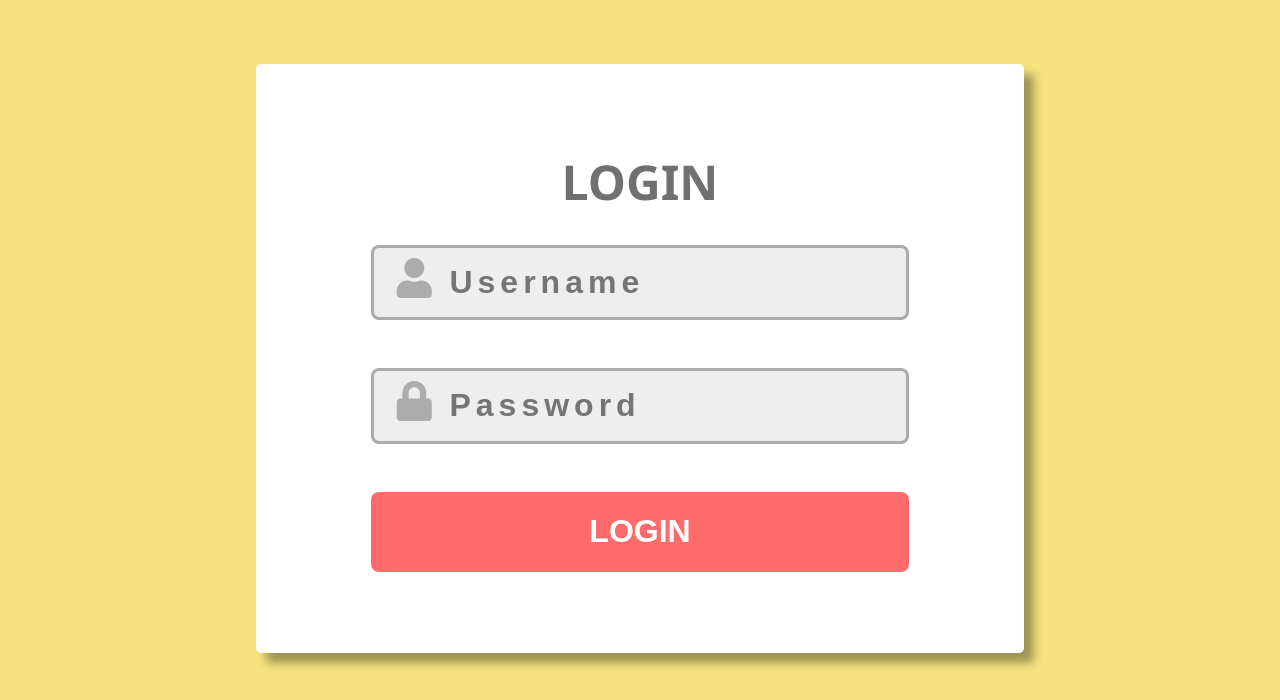
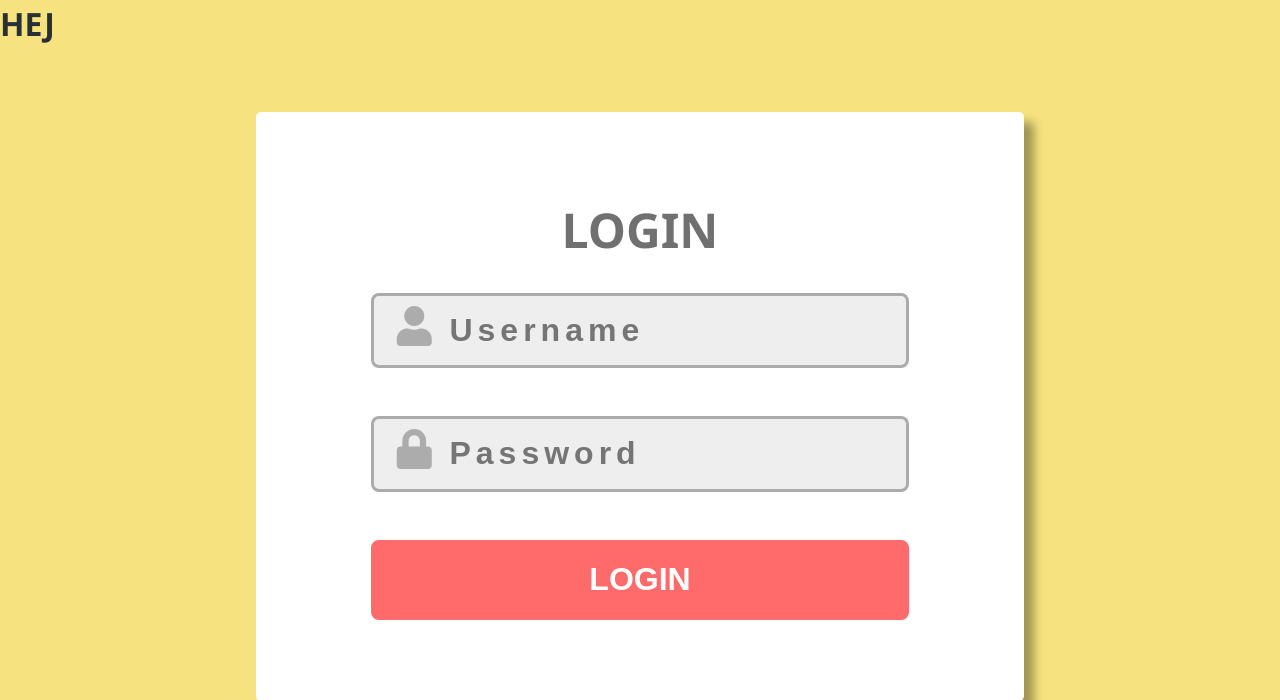
Before and after one commit to Kevin-Spring/felix_kevin_php_grupparbete, a PHP site: page /index.php in a window 1280 px wide. Shown: the top 700 px of the page. Run offline with PHP 8.4, Linux system fonts and the light colour scheme; some libraries are stand-ins or nearby versions.

Commit message:
h1 hej tag

```diff
--- a/index.php
+++ b/index.php
@@ -28,6 +28,7 @@ include("classes/Comments.php");
 
 <body>
 
+<h1>HEJ</h1>
 
     <?php
 
```
